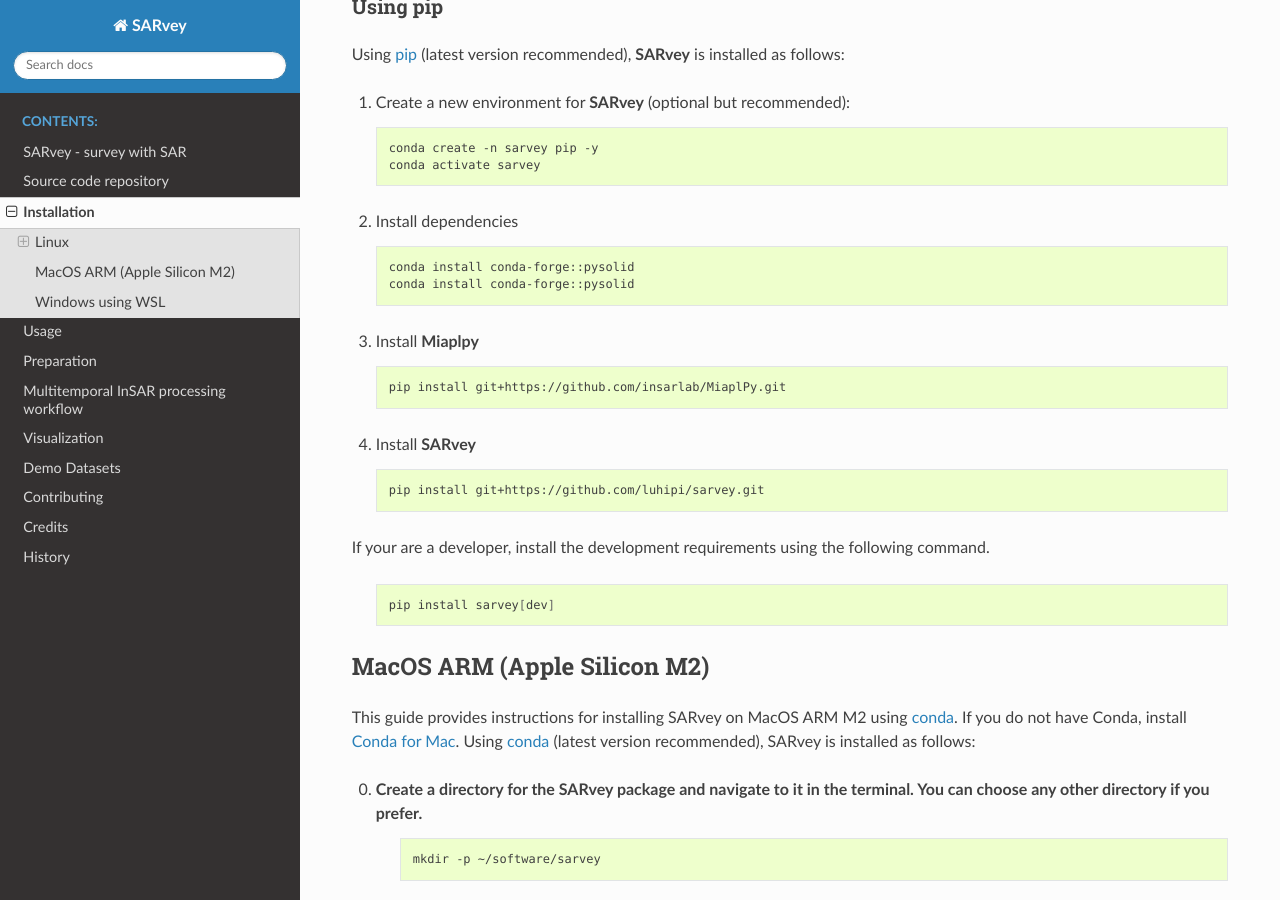
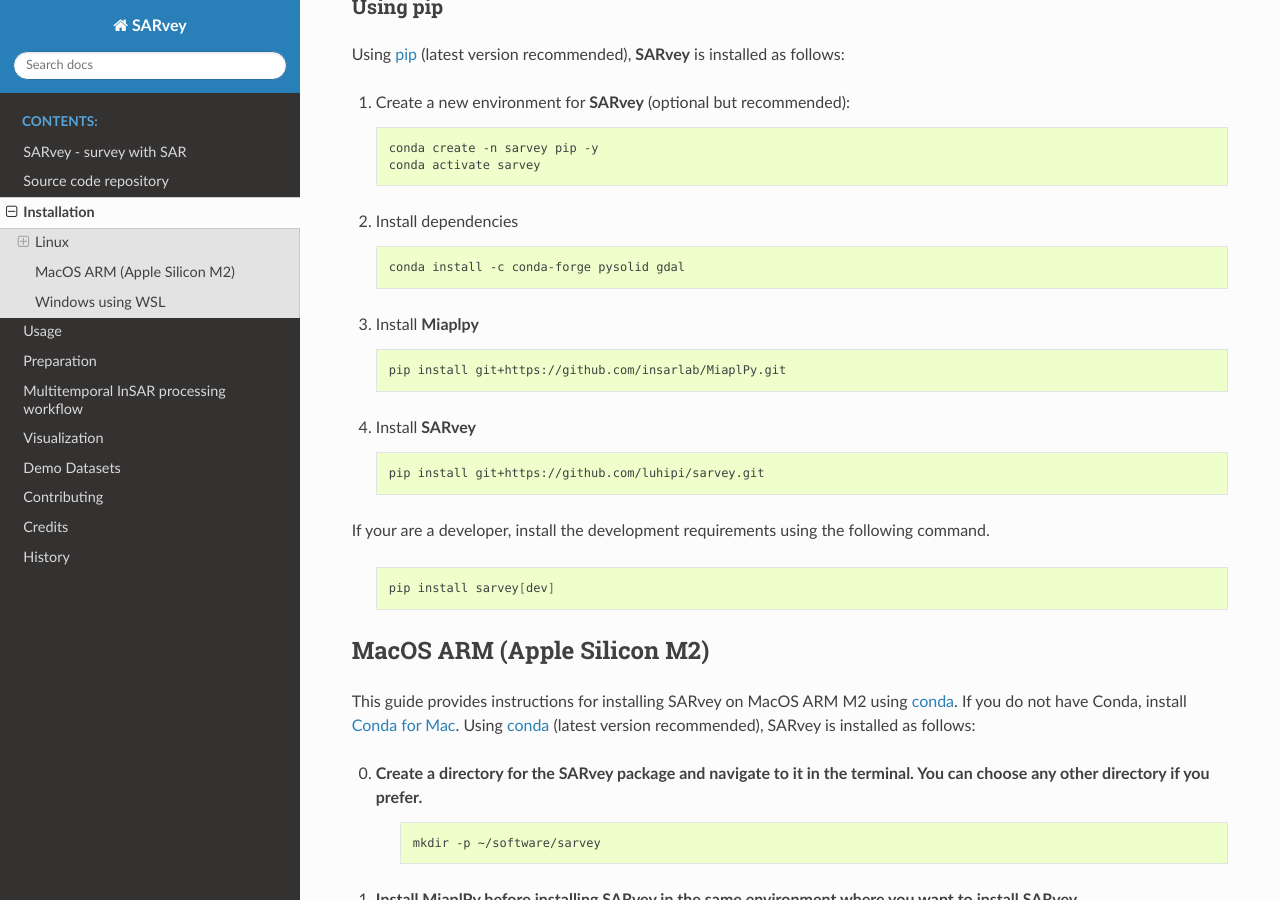
Before and after one commit to luhipi/sarvey, a Sphinx documentation site: the page built from docs/installation.rst, in a window 1280 px wide and 900 px high, scrolled down 1274 px. Built offline with Sphinx 7.4.7 and the Read the Docs theme 3.1.0, drawn with Linux system fonts in a browser that asks for light colours; pages that are not in the unit, such as notebooks, are missing from menus.

Commit message:
Update installation.rst

```diff
--- a/docs/installation.rst
+++ b/docs/installation.rst
@@ -87,8 +87,7 @@
 
    .. code-block:: bash
 
-    conda install conda-forge::pysolid
-    conda install conda-forge::pysolid
+    conda install -c conda-forge pysolid gdal
 
 
 3. Install **Miaplpy**
```
